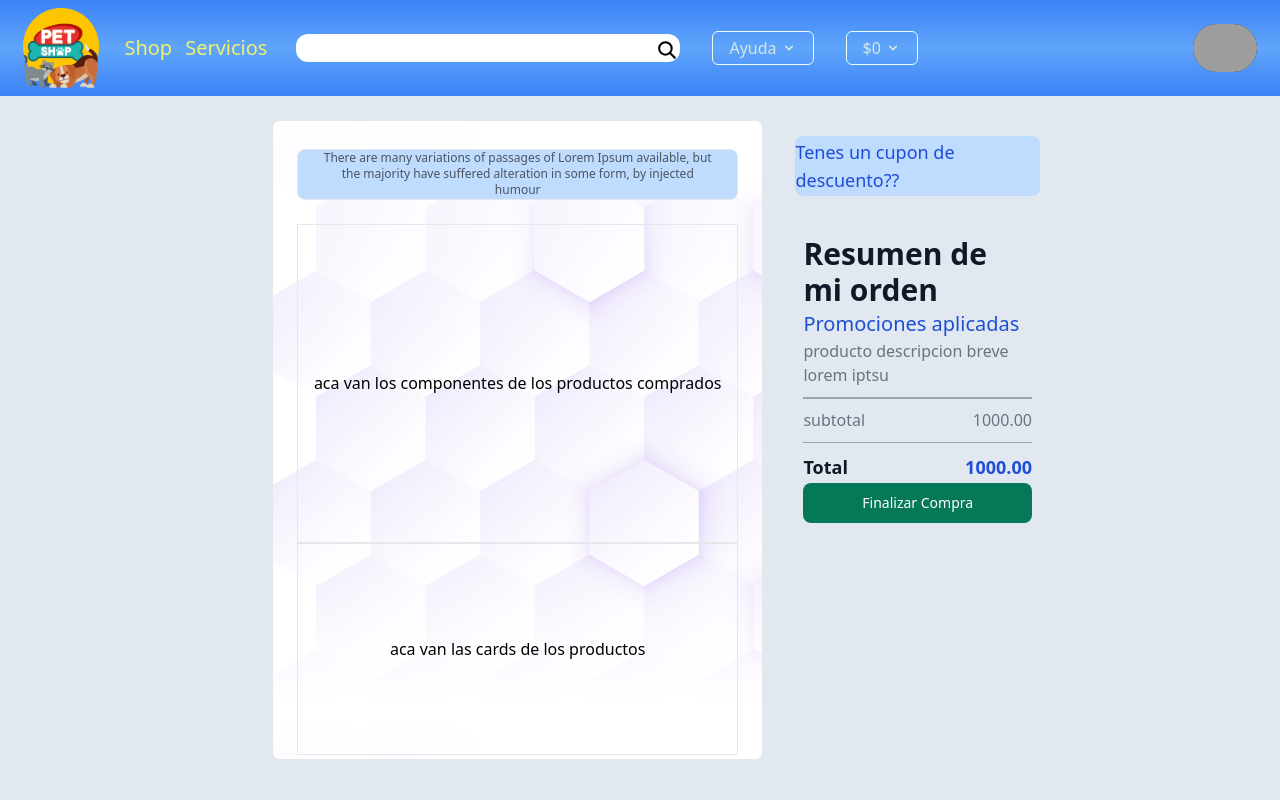
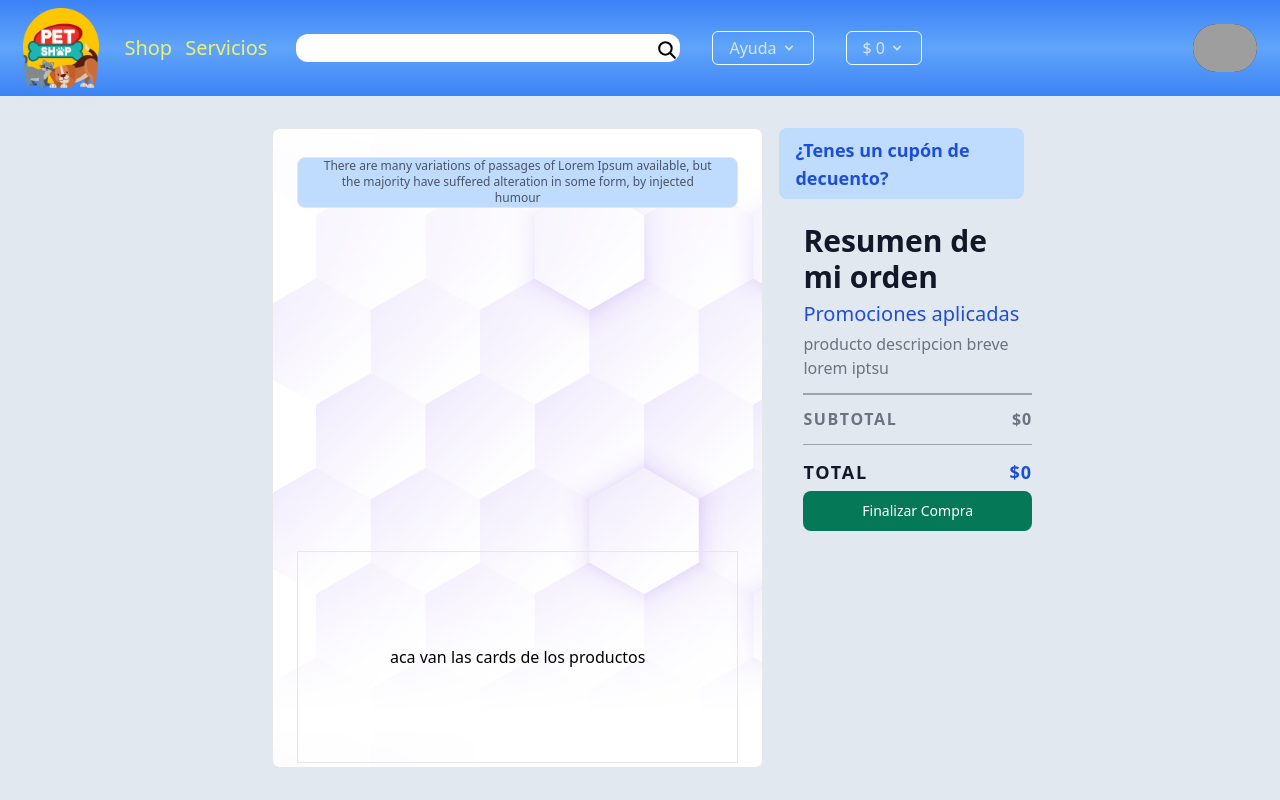
Before and after one commit to PetFriendlyUniverse/Henry-Pf, a React (Vite) app in the folder client/: page /shop/checkout in a window 1280 px wide. Shown: the top 800 px of the page. Built offline with nearby package versions, Linux system fonts and the light colour scheme; grey boxes are pictures that could not be loaded.

Commit message:
renderizado de shopcart en checkout, redireccion al finalizar compra, scroll modalshop

```diff
--- a/client/src/components/Button/LinkButton.jsx
+++ b/client/src/components/Button/LinkButton.jsx
@@ -1,6 +1,6 @@
 function LinkButton({ component }) {
   return (
-    <button className="mx-3 rounded-lg bg-blue-900 px-3 py-2 text-center text-sm font-medium text-white shadow-md hover:bg-blueHover">
+    <button className="mx-3 rounded-md bg-blue-900 px-3 py-2 text-center text-sm font-medium text-white shadow-md hover:bg-blueHover">
       {component}
     </button>
   );
--- a/client/src/components/NavBar/components/DropdownShop.jsx
+++ b/client/src/components/NavBar/components/DropdownShop.jsx
@@ -1,4 +1,3 @@
-import { useRef } from "react";
 import Subcard from "../../SubCard/Subcard";
 import { useSelector } from "react-redux";
 import LinkButton from "../../Button/LinkButton";
@@ -16,7 +15,7 @@ function DropdownShop() {
   return (
     <div className="group rounded-xl">
       <button className="  flex w-full items-center justify-between rounded-md border border-cyan-50 px-4 py-1 text-xs text-lightwhite md:text-sm lg:relative lg:text-base">
-        ${totalPrice}
+        $ {totalPrice}
         <svg
           className="ml-1 h-4 w-4 transition-transform group-hover:rotate-180"
           aria-hidden="true"
@@ -28,16 +27,22 @@ function DropdownShop() {
         </svg>
       </button>
 
-      <div className=" z-10 hidden max-h-96 w-96 overflow-y-scroll rounded-b-lg bg-blue-100 pt-8  group-hover:block lg:absolute">
-        {products?.map((prod) => (
-          <Subcard prod={prod} key={prod.id} />
-        ))}
+      <div className=" z-10 hidden max-h-96 w-96 rounded-b-lg bg-blue-100  group-hover:block lg:absolute">
+        <div
+          className={`flex h-80 flex-col gap-2 ${
+            products.length > 3 && "overflow-scroll overflow-x-hidden"
+          }  py-3`}
+        >
+          {products?.map((prod) => (
+            <Subcard prod={prod} key={prod.id} />
+          ))}
+        </div>
         <hr />
-        <div className="flex justify-between p-2">
+        <div className="flex items-center justify-between rounded-b-lg bg-blue-200 p-2 ">
           <Link to="/shop/checkout">
             <LinkButton component={"Confirmar Compra"} />
           </Link>
-          <h2 className="border-blue inline-block border">
+          <h2 className="border-blue inline-block rounded-md border py-2 px-4">
             Total: ${totalPrice}
           </h2>
         </div>
--- a/client/src/components/SubCard/Subcard.jsx
+++ b/client/src/components/SubCard/Subcard.jsx
@@ -22,7 +22,7 @@ function Subcard({ prod, gridProperties }) {
     }
   };
   return (
-    <article className="mx-2 flex w-[95%] items-center justify-between rounded-l-lg border-[1px] border-black">
+    <article className="mx-auto flex w-11/12 items-center justify-between rounded-l-lg border-[1px] border-black px-2">
       <picture className="w-20 p-1">
         <img src={img} alt={name} />
       </picture>
--- a/client/src/pages/ecommerce/Checkout/Checkout.jsx
+++ b/client/src/pages/ecommerce/Checkout/Checkout.jsx
@@ -1,14 +1,32 @@
-import { useDispatch } from "react-redux";
+import { useDispatch, useSelector } from "react-redux";
+import { useNavigate } from "react-router-dom";
+import Swal from "sweetalert2";
+import Subcard from "../../../components/SubCard/Subcard";
 import { clearShopCart } from "../../../redux/features/products/productsSlice";
 
 function Checkout() {
+  const navigate = useNavigate();
+  const shopCartProducts = useSelector((state) => state.Products?.shopCart);
+  const productsIds = Object.keys(shopCartProducts);
+  let totalPrice = 0;
+  const products = productsIds.map((id) => {
+    totalPrice += shopCartProducts[id].amount * shopCartProducts[id].price;
+    return shopCartProducts[id];
+  });
   const dispatch = useDispatch();
-  const handleClick = () => {
+  const handleClick = async () => {
+    await Swal.fire({
+      icon: "success",
+      title: "Tu compra ha sido realizada con éxito!",
+      showConfirmButton: false,
+      timer: 1100,
+    });
     localStorage.removeItem("shopCart");
     dispatch(clearShopCart());
+    navigate("/shop");
   };
   return (
-    <div className="flex h-screen w-full items-center justify-center bg-slate-200 pt-20">
+    <div className="flex h-screen w-full items-center justify-center bg-slate-200 pt-24">
       <div className="my-4 flex h-[80vh] w-full flex-col items-center justify-center gap-8 bg-slate-200 lg:w-[60vw] lg:flex-row lg:gap-0">
         <div className="flex h-full w-full flex-col rounded-lg border  bg-white lg:m-4 lg:w-4/6 lg:items-center lg:justify-center lg:px-6 ">
           <div className="m-6 hidden h-[8%] w-full items-center justify-center rounded-lg border bg-blue-200 px-6 text-center text-xs  text-gray-600  lg:flex">
@@ -16,16 +34,26 @@ function Checkout() {
             the majority have suffered alteration in some form, by injected
             humour
           </div>
-          <div className=" flex h-3/6 w-full  items-center justify-center border">
-            aca van los componentes de los productos comprados
+
+          <div
+            className={` flex h-3/6 w-full flex-col items-center justify-center gap-2  ${
+              products.length && "overflow-scroll"
+            } overflow-x-hidden`}
+          >
+            <div className="h-full w-full">
+              {products?.map((prod) => (
+                <Subcard prod={prod} key={prod.id} />
+              ))}
+            </div>
           </div>
+
           <div className=" flex h-2/6 w-full items-center justify-center border">
             aca van las cards de los productos
           </div>
         </div>
         <div className=" flex h-4/6 w-full flex-col self-start lg:w-2/6 ">
-          <div className="flex h-1/6 w-full items-center  justify-center rounded-lg bg-blue-200 text-lg  text-blue-700 lg:m-4">
-            Tenes un cupon de descuento??
+          <div className="flex h-1/6 w-full items-center  justify-center rounded-lg bg-blue-200 text-lg  text-blue-700 lg:p-4">
+            <span className="font-semibold">¿Tenes un cupón de decuento?</span>
           </div>
           <div className="flex h-5/6 w-full flex-col items-center justify-between p-2  lg:m-4">
             <h1 className=" self-start text-3xl font-bold  text-gray-900">
@@ -39,13 +67,21 @@ function Checkout() {
             </span>
             <hr className="my-2 h-[0.10rem] w-full border-0 bg-gray-400" />
             <div className="flex w-full justify-between">
-              <span className="text-gray-500">subtotal</span>
-              <span className="text-gray-500">1000.00</span>
+              <span className="font-semibold uppercase tracking-widest text-gray-500">
+                Subtotal
+              </span>
+              <span className="font-semibold tracking-wider text-gray-500">
+                ${totalPrice}
+              </span>
             </div>
             <hr className="my-2 h-[0.10rem] w-full border-0 bg-gray-400" />
             <div className="flex w-full  justify-between text-lg">
-              <h3 className=" font-bold text-gray-900">Total</h3>
-              <h3 className=" font-bold  text-blue-700">1000.00</h3>
+              <h3 className=" font-bold uppercase tracking-widest text-gray-900">
+                Total
+              </h3>
+              <h3 className="font-semibold tracking-wider  text-blue-700">
+                ${totalPrice}
+              </h3>
             </div>
 
             <button
```
